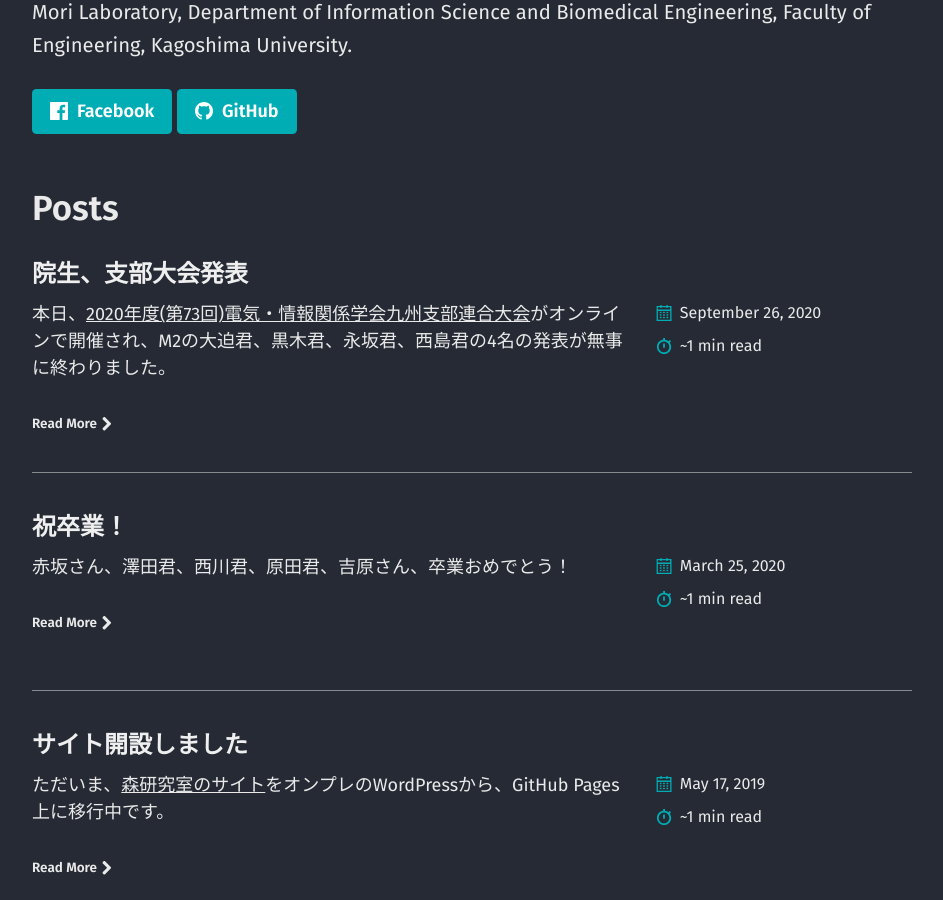
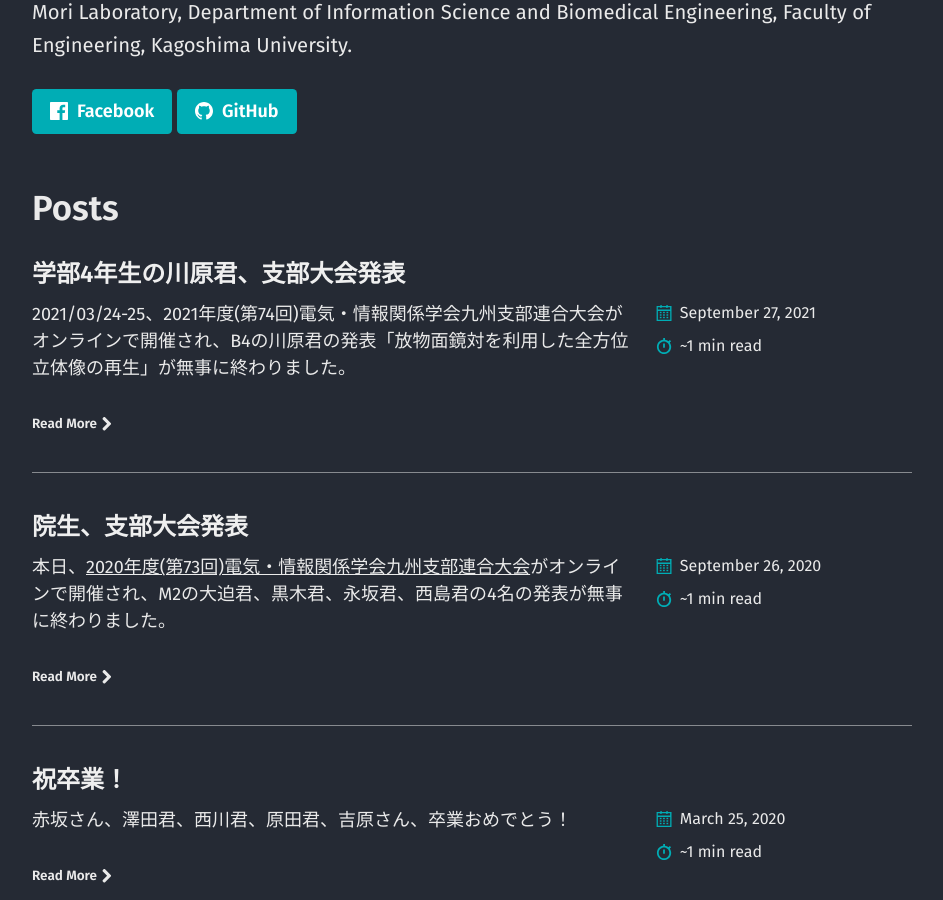
Before and after one commit to mori-labo/mori-labo.github.io, a Jekyll site: the page built from index.html, in a window 1280 px wide and 900 px high, scrolled down 709 px. Shown: the whole window, without its empty margins (40-983 px from the left). Built offline with Jekyll 4.4.1, drawn with Linux system fonts in a browser that asks for light colours; some web fonts are replaced; the list of posts is cut into pages by our own code.

Commit message:
2021年度支部大会発表

```diff
--- a/_pages/publications.md
+++ b/_pages/publications.md
@@ -45,6 +45,7 @@ permalink: /publications/
 
 # 学会発表等
 
+* 川原弘暉, 小田謙太郎, 古屋保, 佐藤豊彦, 森邦彦, 放物面鏡対を利用した全方位立体像の再生, 2021年度電気・情報関係学会九州支部連合大会(第74回連合大会), 2021年9月 (オンライン開催).
 * 黒木謙一, 小田謙太郎, 古屋保, 佐藤豊彦, 森邦彦, ブロックチェーンのスケーラビリティ問題の改善案, 2020年度電気・情報関係学会九州支部連合大会(第73回連合大会), 2020年9月 (オンライン開催).
 * 西島裕亮, 小田謙太郎, 古屋保, 佐藤豊彦, 森邦彦, ゴーストイメージング技術を用いたノイズ耐性の検証, 2020年度電気・情報関係学会九州支部連合大会(第73回連合大会), 2020年9月 (オンライン開催).
 * 永坂竜彦, 小田謙太郎, 古屋保, 佐藤豊彦, 森邦彦, ベクトルメディアンフィルターの色空間による特性変化, 2020年度電気・情報関係学会九州支部連合大会(第73回連合大会), 2020年9月 (オンライン開催).
--- /dev/null
+++ b/_posts/2021-09-27-jceee-kyushu2021.md
@@ -0,0 +1,14 @@
+---
+layout: post
+title:  "学部4年生の川原君、支部大会発表"
+date: 2021-09-27
+author:
+  name: Tamotsu FURUYA
+  twitter: tamochia
+categories:
+  - blog
+---
+
+2021/03/24-25、2021年度(第74回)電気・情報関係学会九州支部連合大会がオンラインで開催され、B4の川原君の発表「放物面鏡対を利用した全方位立体像の再生」が無事に終わりました。
+
+川原君、お疲れさまでした。
```
Also changed, not shown: Gemfile.lock.
